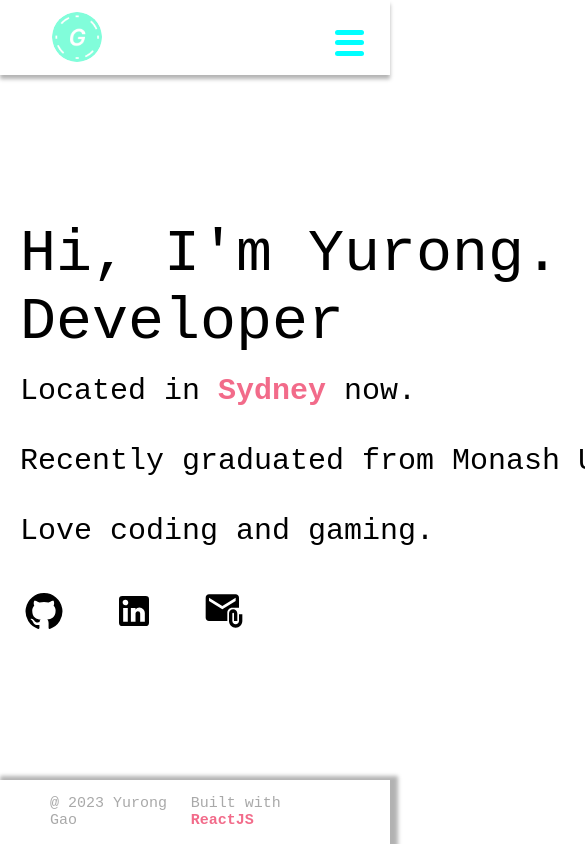
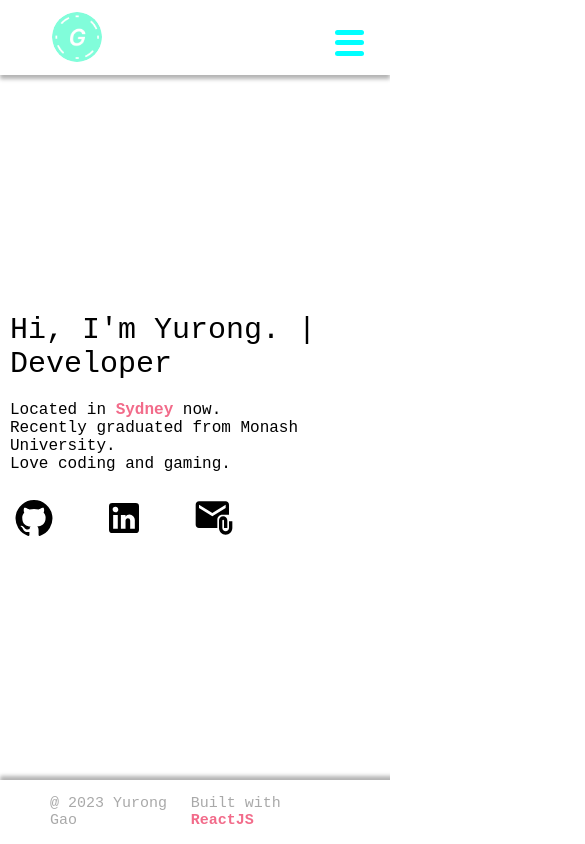
Before and after one commit to EATGao/all-about-yurong, a React (Create React App) app: page / in a window 390 px wide. Shown: the top 844 px of the page, 585 px wide, since content can reach past the window. Built offline with nearby package versions, Linux system fonts and the light colour scheme.

Commit message:
version 2.0 responsive done

```diff
--- a/src/Pages/About/About.css
+++ b/src/Pages/About/About.css
@@ -106,10 +106,25 @@ img {
 
 .self__description {
     flex: 0.8;
-    width: 400px;
+
 }
 
 .self__description > p {
     font-size: 20px;
     text-align: justify;
 }
+
+@media (max-width: 480px) {
+    .about {
+        width: 90%;
+        margin-bottom: 30px;
+        min-height: 100vh;
+    }
+
+
+    .about__self__description {
+        display: flex;
+        flex-direction: column;
+        padding: 5px;
+    }
+}
--- a/src/Pages/Contact/Contact.css
+++ b/src/Pages/Contact/Contact.css
@@ -60,7 +60,6 @@
     width: 150px;
     font-size: 25px;
     font-weight: 900;
-
     height: 50px;
     border: none;
     margin-top: 20px;
@@ -77,3 +76,10 @@
     box-shadow: 0 6px 6px rgba(0, 0, 0, .3);
     transition: all 300ms ease-out;
 }
+
+@media (max-width: 480px) {
+    .contact__message__form > form > input, textarea{
+        width: 75vw;
+        height: 25px;
+    }
+}
--- a/src/Pages/Home/Flame.css
+++ b/src/Pages/Home/Flame.css
@@ -3,8 +3,6 @@
     height: 12em;
     font-size: 45px;
     position: relative;
-    --particles: 3;
-
 }
 
 .flame > span {
@@ -38,6 +36,14 @@
 
 @media (max-width: 480px) {
     .flame {
-       display: none;
+        display: none;
     }
 }
+
+@media (max-width: 800px) {
+    .flame {
+        width: 6em;
+        height: 8em;
+        font-size: 25px;
+    }
+}
--- a/src/Pages/Home/Home.css
+++ b/src/Pages/Home/Home.css
@@ -1,7 +1,6 @@
 .home {
     display: flex;
     width: 100%;
-
     background-color: white;
     align-items: center;
     justify-content: space-between;
@@ -15,22 +14,20 @@
     margin-right: 100px;
 }
 
+.home__left {
+    padding-left: 100px;
+}
+
 .home__description {
     display: flex;
     flex-direction: column;
-    padding-left: 100px;
 }
 
 .home__social__media {
     margin-left: -1.2rem;
-    padding-left: 100px;
     margin-top: 20px;
     display: flex;
     align-items: flex-start;
-}
-
-.home__title__part {
-    width: 1000px;
 }
 
 .home__title__part {
@@ -40,26 +37,30 @@
     word-wrap: break-word;
 }
 
-.home__description > p {
-    display: inline-block;
+.home__other__info {
     font-size: 30px;
     font-weight: 500;
-    line-height: 10px;
+    white-space: pre-wrap;
+    margin-top: 20px;
 }
 
 
 @media (max-width: 480px) {
 
-    .home__description {
-        padding-left: 20px;
-    }
-
-    .home__social__media {
-        padding-left: 20px;
+    .home__left {
+        padding-left: 10px;
     }
 
     .home__title__part > h1 {
+        font-size: 25px;
+    }
+
+    .home__title__part {
+        max-width: 100vw;
+        display: inline-block;
         font-size: 30px;
+        font-weight: 500;
+        word-wrap: break-word;
     }
 
     .home__description > h2 {
@@ -70,4 +71,10 @@
     .home__right {
         display: none;
     }
+
+    .home__other__info {
+        display: inline-block;
+        font-size: 16px;
+        font-weight: 500;
+    }
 }
--- a/src/Pages/Home/Home.js
+++ b/src/Pages/Home/Home.js
@@ -1,4 +1,4 @@
-import React, { useState, useEffect} from 'react';
+import React from 'react';
 import './Home.css';
 import SocialMedia from './SocialMedia'
 import GitHubIcon from '@mui/icons-material/GitHub';
@@ -14,11 +14,13 @@ function MainPage() {
       <div className='home__left'>
         <div className='home__description'>
           <div className='home__title__part'>
-            Hi, I'm Yurong. | Frontend Developer
+            Hi, I'm Yurong. | Developer
           </div>
-          <p>Located in <strong>Sydney</strong> now.</p>
-          <p>Recently graduated from Monash University.</p>
-          <p>Love coding and gaming.</p>
+          <div className='home__other__info'>
+            Located in <strong>Sydney</strong> now.{'\n'}
+            Recently graduated from Monash University.{'\n'}
+            Love coding and gaming.
+          </div>
         </div>
         <div className='home__social__media'>
           <SocialMedia IconButton={GitHubIcon} title='GitHub' isWeb={true} url='https://github.com/EATGao'/>
--- a/src/Pages/Project/ProjectDescription.css
+++ b/src/Pages/Project/ProjectDescription.css
@@ -85,3 +85,40 @@
     color: grey;
     text-decoration: none;
 }
+
+@media (max-width: 480px) {
+    .project__container {
+        display: flex;
+        flex-direction: column;
+        width: 90%;
+        height: auto;
+    }
+
+    .project__title {
+       align-self: self-start;
+    }
+
+    .project__description {
+        width: 100%;
+        font-size: 18px;
+        margin: 20px 0px;
+        white-space: pre-wrap;
+    }
+
+    .project__picture {
+        height: auto;
+        width: auto;
+        justify-self: center;
+        align-self: center;
+        margin: 10px 0px;
+    }
+
+    .web__demo__image {
+        width: 100%;
+        height: 100%;
+    }
+
+    .project__access {
+        align-self: center;
+    }
+}
--- a/src/Pages/ProjectDetail/CloneProjects.css
+++ b/src/Pages/ProjectDetail/CloneProjects.css
@@ -4,10 +4,7 @@
     width: 100%;
     min-height: 100vh;
     margin: 50px;
-}
-
-.cloneprojects__title {
-    margin-left: 100px;
+    margin-left: 50px 50px 50px 100px;
 }
 
 .cloneprojects__introduction {
@@ -15,20 +12,14 @@
 }
 
 .cloneprojects__description {
-    margin-left: 100px;
     width: 700px;
     white-space: pre-line;
-}
-
-.cloneprojects__tech {
-    margin-left: 100px;
 }
 
 .cloneprojects__access {
     display: flex;
     flex-direction: column;
     margin-top: 30px;
-    margin-left: 100px;
     justify-content: center;
 }
 
@@ -61,7 +52,6 @@
 
 .cloneprojects__demos {
     margin-top: 30px;
-    margin-left: 100px;
 }
 
 .cloneprojects__demo {
@@ -74,3 +64,37 @@
     width: 100%;
     height: auto;
 }
+
+.go__back__btn {
+    display: none;
+}
+
+@media (max-width: 480px) {
+    .cloneprojects {
+        display: flex;
+        flex-direction: column;
+        width: 100%;
+        min-height: 100vh;
+        margin: 5px;
+    }
+
+    .cloneprojects__introduction {
+        display: flex;
+        flex-direction: column;
+    }
+
+    .cloneprojects__demo {
+        display: flex;
+        width: 95%;
+        flex-direction: column;
+    }
+
+    .cloneprojects__description {
+        width: 100%;
+        white-space: pre-line;
+    }
+
+    .go__back__btn {
+        display: initial;
+    }
+}
--- a/src/Pages/ProjectDetail/CloneProjects.js
+++ b/src/Pages/ProjectDetail/CloneProjects.js
@@ -4,6 +4,7 @@ import Footer from '../../Footer/Footer';
 import './CloneProjects.css';
 import SecondHeader from '../../Header/SecondHeader';
 import AmazonDemo from '../../Pictures/Clone/amazon_demo.mp4'
+import { NavLink } from 'react-router-dom'
 
 function CloneProjects() {
   const intro = (
@@ -17,6 +18,9 @@ function CloneProjects() {
     <div>
       <Header />
       <SecondHeader />
+      <div className='go__back__btn'>
+        <NavLink to='/projects'>Back to Projects Page</NavLink>
+      </div>
       <div className='cloneprojects'>
         <div className='cloneprojects__title'>
           <h1>Amazon Clone</h1>
--- a/src/Pages/ProjectDetail/DailyReader.css
+++ b/src/Pages/ProjectDetail/DailyReader.css
@@ -55,3 +55,16 @@
 table {
     border-collapse: collapse;
 }
+
+@media (max-width: 480px) {
+    .dailyreader {
+        display: flex;
+        flex-direction: column;
+        margin-top: 20px;
+        margin-left: 15px;
+    }
+
+    .dailyreader__introduction {
+        width: 90%;
+    }
+}
--- a/src/Pages/ProjectDetail/DailyReader.js
+++ b/src/Pages/ProjectDetail/DailyReader.js
@@ -4,6 +4,7 @@ import Footer from '../../Footer/Footer';
 import './DailyReader.css';
 import SecondHeader from '../../Header/SecondHeader';
 import DailyReaderDemo from '../../Pictures/DailyReader/dailyreader_demo.mp4'
+import { NavLink } from 'react-router-dom'
 
 function DailyReader() {
   const aims = (<>1. Help users to build daily reading behaviors.{'\n'} 2. build a comfortable reading atmosphere for users{'\n'}</>)
@@ -19,6 +20,9 @@ function DailyReader() {
     <div>
       <Header />
       <SecondHeader />
+      <div className='go__back__btn'>
+        <NavLink to='/projects'>Back to Projects Page</NavLink>
+      </div>
       <div className='dailyreader'>
         <div className='dailyreader__left'>
           <h1>Daily Reader</h1>
--- a/src/Pages/ProjectDetail/FoodCare.css
+++ b/src/Pages/ProjectDetail/FoodCare.css
@@ -13,6 +13,7 @@
 }
 
 .foodcare__tech > table, th, td {
+    width: 50%;
     border: 1px solid;
     border-collapse: collapse;
     padding: 5px 20px;
@@ -30,3 +31,21 @@
     width: 100%;
     height: auto;
 }
+
+@media (max-width: 480px) {
+    .foodcare {
+        display: flex;
+        flex-direction: column;
+    }
+
+    .foodcare__introduction {
+        width: 90%;
+    }
+
+    .foodcare__demo {
+        margin-top: 20px;
+        margin-left: 15px;
+        width: 80%;
+        height: auto;
+    }
+}
--- a/src/Pages/ProjectDetail/FoodCare.js
+++ b/src/Pages/ProjectDetail/FoodCare.js
@@ -5,6 +5,7 @@ import './FoodCare.css'
 import FoodCareDemo from '../../Pictures/FoodCare/foodcare_demo.mp4'
 import FoodCareArchitecture from '../../Pictures/FoodCare/foodcare_arch.png'
 import SecondHeader from '../../Header/SecondHeader'
+import { NavLink } from 'react-router-dom'
 
 function FoodCare() {
   const aims = (<>1. Generative AI tools and prompt engineering shifted many industries, including healthcare.{'\n'}
@@ -21,6 +22,9 @@ function FoodCare() {
     <div>
         <Header />
         <SecondHeader />
+        <div className='go__back__btn'>
+          <NavLink to='/projects'>Back to Projects Page</NavLink>
+        </div>
         <div className='foodcare'>
           <div className='foodcare__introduction'>
             <h1>Food Care</h1>
```
